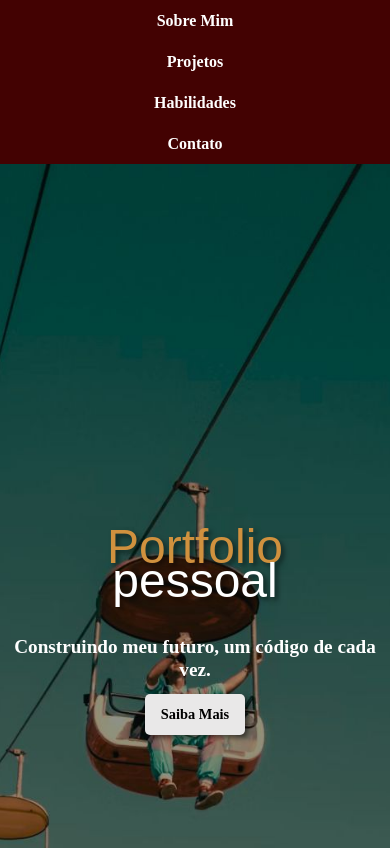
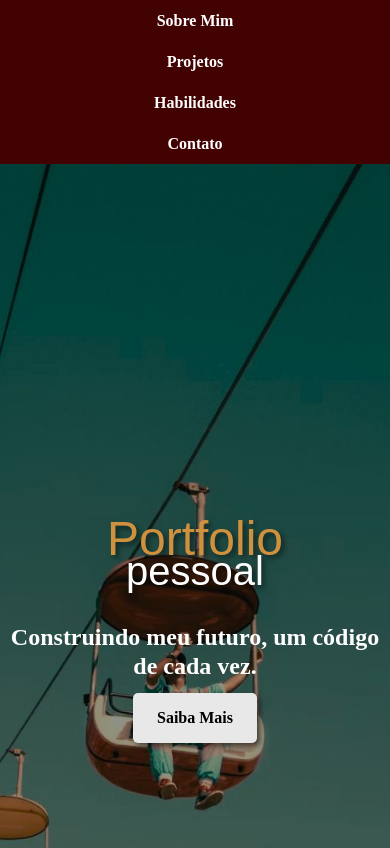
Before and after one commit to rebeccamorlin/PortolioPessoal, a plain HTML site: page index.html in a window 390 px wide. Shown: the top 848 px of the page. Drawn offline with nearby package versions, Linux system fonts and the light colour scheme.

Commit message:
Update styles.css

```diff
--- a/css/styles.css
+++ b/css/styles.css
@@ -547,3 +547,24 @@ html, body {
         font-size: 2.5rem;
     }
 }
+
+@media (max-width: 768px) {
+    .hero-title.portfolio {
+        font-size: 3rem;
+        margin-left: 0;
+    }
+
+    .hero-title.pessoal {
+        font-size: 2.5rem;
+        margin-left: 0;
+    }
+
+    .hero-subtitle {
+        font-size: 1.5rem;
+    }
+
+    .hero-button {
+        padding: 0.8rem 1.5rem;
+        font-size: 1rem;
+    }
+}
```
